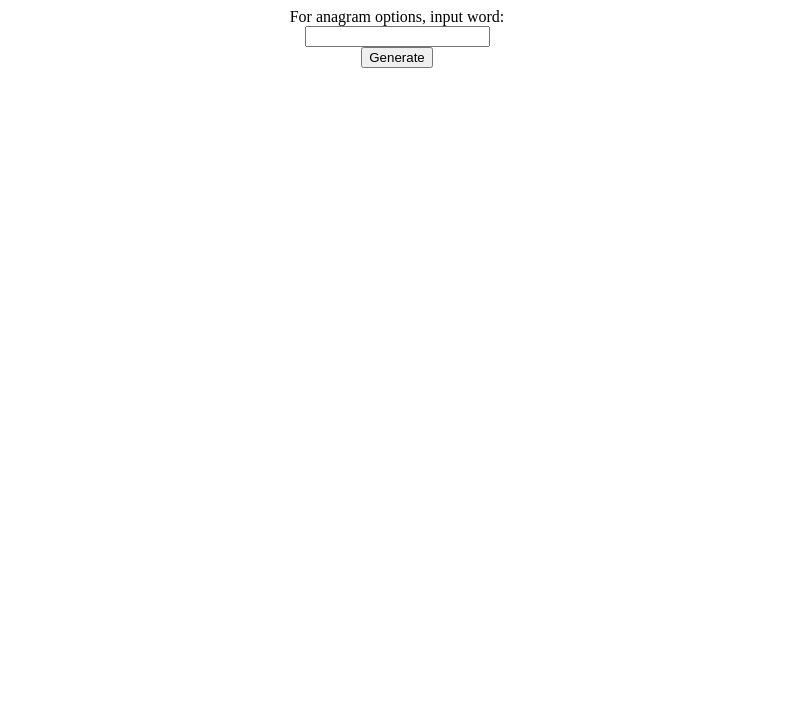
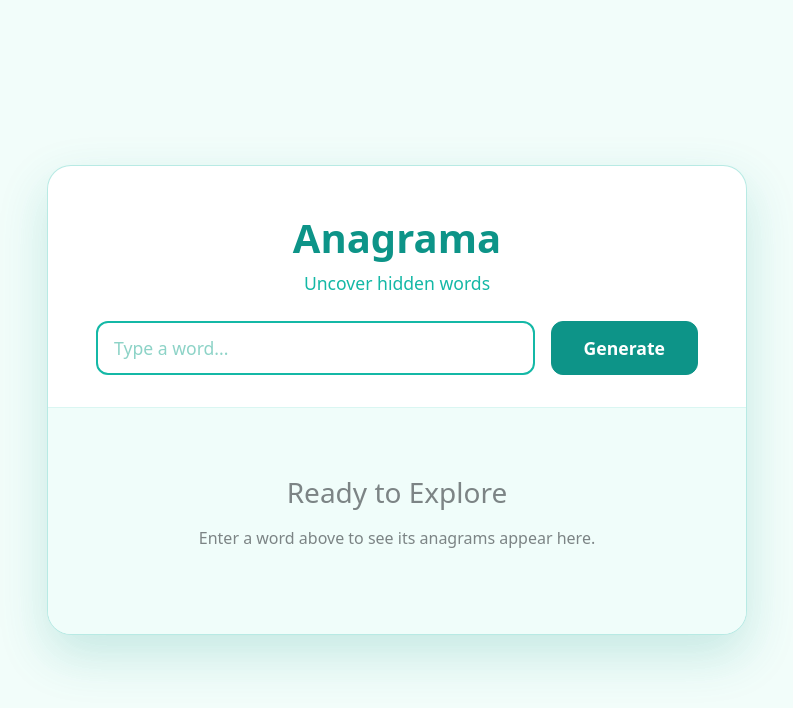
Before and after one commit to alter-ipsum/anagrama, a React (Create React App) app in the folder client/: page / in a window 1280 px wide. Shown: the top 708 px of the page, without its empty margins (243-1036 px from the left). Built offline with nearby package versions, Linux system fonts and the light colour scheme.

Commit message:
initial styling;

```diff
--- a/client/package.json
+++ b/client/package.json
@@ -7,7 +7,9 @@
     "@testing-library/jest-dom": "^6.9.1",
     "@testing-library/react": "^16.3.3",
     "@testing-library/user-event": "^13.5.0",
+    "bootstrap": "^5.3.8",
     "react": "^19.2.8",
+    "react-bootstrap": "^2.10.10",
     "react-dom": "^19.2.8",
     "react-scripts": "5.0.1",
     "web-vitals": "^2.1.4"
--- a/client/src/App.css
+++ /dev/null
@@ -1,38 +0,0 @@
-.App {
-  text-align: center;
-}
-
-.App-logo {
-  height: 40vmin;
-  pointer-events: none;
-}
-
-@media (prefers-reduced-motion: no-preference) {
-  .App-logo {
-    animation: App-logo-spin infinite 20s linear;
-  }
-}
-
-.App-header {
-  background-color: #282c34;
-  min-height: 100vh;
-  display: flex;
-  flex-direction: column;
-  align-items: center;
-  justify-content: center;
-  font-size: calc(10px + 2vmin);
-  color: white;
-}
-
-.App-link {
-  color: #61dafb;
-}
-
-@keyframes App-logo-spin {
-  from {
-    transform: rotate(0deg);
-  }
-  to {
-    transform: rotate(360deg);
-  }
-}
--- a/client/src/App.js
+++ b/client/src/App.js
@@ -1,40 +1,213 @@
-import { useState } from 'react'
+import { useState } from 'react';
+import { Form, Button } from 'react-bootstrap';
+import 'bootstrap/dist/css/bootstrap.min.css';
 
-import './App.css'
+const styles = {
+  wrapper: {
+    minHeight: '100vh',
+    width: '100%',
+    backgroundColor: 'rgba(240, 253, 250, 0.85)',
+    display: 'flex',
+    flexDirection: 'column',
+    justifyContent: 'center',
+    alignItems: 'center',
+    padding: '20px',
+    boxSizing: 'border-box',
+    backdropFilter: 'blur(4px)',
+  },
+
+  card: {
+    backgroundColor: '#ffffff',
+    borderRadius: '24px',
+    boxShadow: '0 20px 50px rgba(13, 148, 136, 0.2)',
+    border: '1px solid rgba(20, 184, 166, 0.3)',
+    overflow: 'hidden',
+    maxWidth: '700px', // Slightly wider for grid
+    width: '100%',
+    position: 'relative',
+    zIndex: 10,
+    display: 'flex',
+    flexDirection: 'column',
+    maxHeight: '85vh', // Prevents card from exceeding viewport height
+  },
+  header: {
+    color: '#0d9488',
+    fontWeight: '800',
+    fontSize: '2.5rem',
+    marginBottom: '0.5rem',
+  },
+  subHeader: {
+    color: '#14b8a6',
+    fontSize: '1.1rem',
+    marginBottom: '1.5rem',
+  },
+  input: {
+    borderRadius: '12px',
+    border: '2px solid #14b8a6',
+    fontSize: '1.1rem',
+    padding: '12px 16px',
+    outline: 'none',
+    boxShadow: 'none',
+    backgroundColor: '#ffffff',
+		color: '#0d9488'
+  },
+  button: {
+    backgroundColor: '#0d9488',
+    borderColor: '#0d9488',
+    color: '#fff',
+    fontWeight: '600',
+    padding: '12px 32px',
+    fontSize: '1.1rem',
+    borderRadius: '12px',
+    transition: 'transform 0.2s',
+  },
+  resultsContainer: {
+    flex: 1,
+    overflowY: 'auto',
+    padding: '20px',
+    backgroundColor: '#f0fdfa',
+    borderTop: '1px solid rgba(20, 184, 166, 0.1)',
+    display: 'flex',           // Enables Flexbox
+    flexDirection: 'column',   // Stacks badge and grid vertically
+    alignItems: 'center',      // Horizontally centers everything inside
+    justifyContent: 'flex-start',
+  },
+  grid: {
+    display: 'flex',           // Switched from 'grid' to 'flex' for easier centering
+    flexWrap: 'wrap',          // Allows items to wrap to next line
+    justifyContent: 'center',  // Crucial: Centers items within the row
+    gap: '16px',
+    padding: '10px',
+    maxWidth: '100%',          // Prevents overflow
+    width: '100%',
+  },
+  anagramCard: {
+    backgroundColor: '#ffffff',
+    border: '1px solid #e0f2f1',
+    borderRadius: '12px',
+    padding: '16px',
+    textAlign: 'center',
+    cursor: 'pointer',
+    transition: 'all 0.2s ease',
+    boxShadow: '0 2px 4px rgba(0,0,0,0.05)',
+    display: 'flex',
+    alignItems: 'center',
+    justifyContent: 'center',
+    minHeight: '80px',
+    minWidth: '120px',         // Ensures cards don't get too squished
+    maxWidth: '160px',         // Prevents them from getting too wide
+    flex: '0 1 auto',          // Don't grow, shrink if needed, base size auto
+  },
+  anagramText: {
+    color: '#0d9488',
+    fontWeight: '700',
+    fontSize: '1.1rem',
+  },
+  badge: {
+    backgroundColor: '#f97316',
+    color: '#ffffff',
+    fontWeight: '700',
+    padding: '8px 16px',
+    borderRadius: '50px',
+    fontSize: '0.9rem',
+    marginBottom: '15px',
+    alignSelf: 'center',
+    display: 'inline-block',
+  }
+};
 
 function App() {
-	const [ word, setWord ] = useState("")
-	const [ anagrams, setAnagrams ] = useState([])
+  const [word, setWord] = useState("");
+  const [anagrams, setAnagrams] = useState([]);
 
-	const handleAnagramGeneration = async function() {
-		try {
-			const response = await fetch(`http://localhost:5000/api/get_anagrams/${word}`);
+  const handleAnagramGeneration = async function () {
+    if (!word.trim()) return;
 
-			if (!response.ok) {
-				throw new Error(`HTTP ${response.status}: ${response.statusText}`);
-			}
+    try {
+      const encodedWord = encodeURIComponent(word.trim());
+      const response = await fetch(`http://localhost:5000/api/get_anagrams/${encodedWord}`);
 
-			const data = await response.json();
-			setAnagrams(data.results);
-		}
-		catch (error) {
-			console.log(error.message);
-		}
-	}
+      if (!response.ok) {
+        throw new Error(`HTTP ${response.status}: ${response.statusText}`);
+      }
+
+      const data = await response.json();
+      setAnagrams(data.results || []);
+    }
+    catch (error) {
+      console.error("Error:", error.message);
+      alert("Backend error. Check console.");
+      setAnagrams([]);
+    }
+  };
 
   return (
-    <div className="App">
-      <div>
-				<label htmlFor="input_word">For anagram options, input word:</label> <br></br>
-				<input id="input_word" type="text" value={word} onChange={e => setWord(e.target.value)}/> <br></br>
-				<button onClick={handleAnagramGeneration}>Generate</button>
+    <div style={styles.wrapper}>
+      <div style={styles.card}>
+
+        <div className="p-5 pb-2">
+          <div className="text-center">
+            <h1 style={styles.header}>Anagrama</h1>
+            <p style={styles.subHeader}>Uncover hidden words</p>
+          </div>
+
+          <div className="d-flex flex-column flex-md-row gap-3 mb-4">
+            <Form.Control
+              type="text"
+              value={word}
+              onChange={e => setWord(e.target.value)}
+              placeholder="Type a word..."
+              style={styles.input}
+              onKeyDown={e => e.key === 'Enter' && handleAnagramGeneration()}
+            />
+            <Button
+              variant="primary"
+              onClick={handleAnagramGeneration}
+              style={styles.button}
+            >
+              Generate
+            </Button>
+          </div>
+        </div>
+
+        {anagrams.length > 0 ? (
+          <div style={styles.resultsContainer}>
+            <div style={{marginTop: '24px', marginTop: '24px', textAlign: 'center'}}>
+               <span style={styles.badge}>Found {anagrams.length} results</span>
+            </div>
+
+            <div style={styles.grid}>
+              {anagrams.map((anagram, index) => (
+                <div
+                  key={index}
+                  style={styles.anagramCard}
+                  onMouseEnter={(e) => {
+                    e.currentTarget.style.transform = 'translateY(-3px)';
+                    e.currentTarget.style.boxShadow = '0 6px 12px rgba(13, 148, 136, 0.15)';
+                    e.currentTarget.style.borderColor = '#0d9488';
+                  }}
+                  onMouseLeave={(e) => {
+                    e.currentTarget.style.transform = 'translateY(0)';
+                    e.currentTarget.style.boxShadow = '0 2px 4px rgba(0,0,0,0.05)';
+                    e.currentTarget.style.borderColor = '#e0f2f1';
+                  }}
+                >
+                  <div style={styles.anagramText}>{anagram}</div>
+                </div>
+              ))}
+            </div>
+          </div>
+        ) : (
+          <div style={styles.resultsContainer}>
+            <div className="text-center py-5 text-muted opacity-75">
+              <h3 className="mb-3">Ready to Explore</h3>
+              <p>Enter a word above to see its anagrams appear here.</p>
+            </div>
+          </div>
+        )}
       </div>
-
-			<ul>
-				{ anagrams.map((anagram, index) => <li key={index}>{anagram}</li>) }
-			</ul>
     </div>
-  )
+  );
 }
 
-export default App
+export default App;
--- /dev/null
+++ b/client/src/index.css
@@ -0,0 +1,12 @@
+/* src/index.css */
+/* Targets the placeholder text inside the input field */
+input::placeholder {
+  color: #8dd3c7 !important; /* Light Teal - matches the secondary palette */
+  opacity: 1 !important;     /* Ensures it's not faded by browser defaults */
+}
+
+/* Specifically for Bootstrap Form Control if the above doesn't catch it */
+.form-control::placeholder {
+  color: #8dd3c7 !important;
+  opacity: 1 !important;
+}
--- a/client/src/index.js
+++ b/client/src/index.js
@@ -1,7 +1,11 @@
+import 'bootstrap/dist/css/bootstrap.min.css';
+
 import React from 'react'
 import ReactDOM from 'react-dom/client'
 
 import App from './App'
+
+import './index.css';
 
 const root = ReactDOM.createRoot(document.getElementById('root'))
 
```
Also changed, not shown: 1 other file (tests, documents, lock files or other folders).
